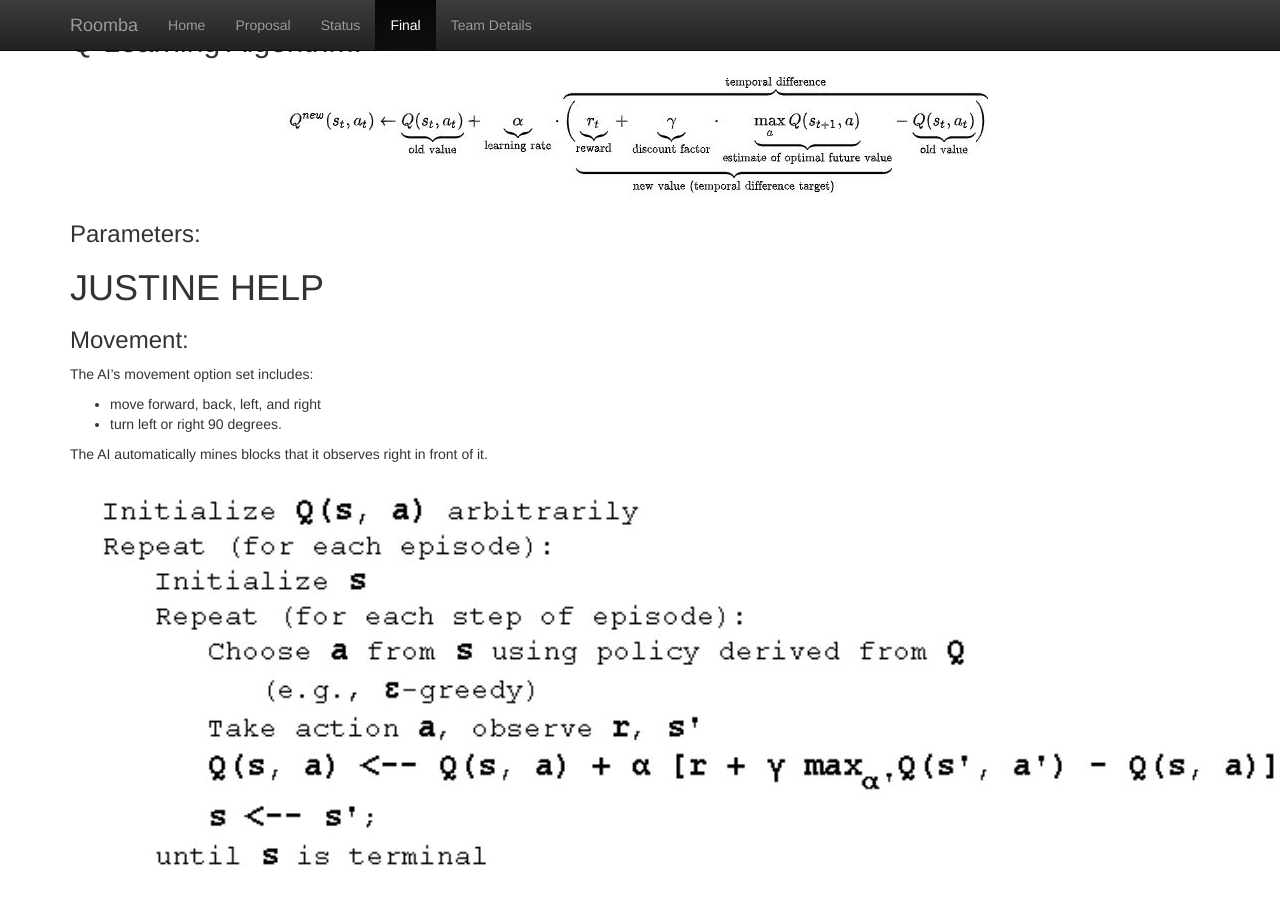
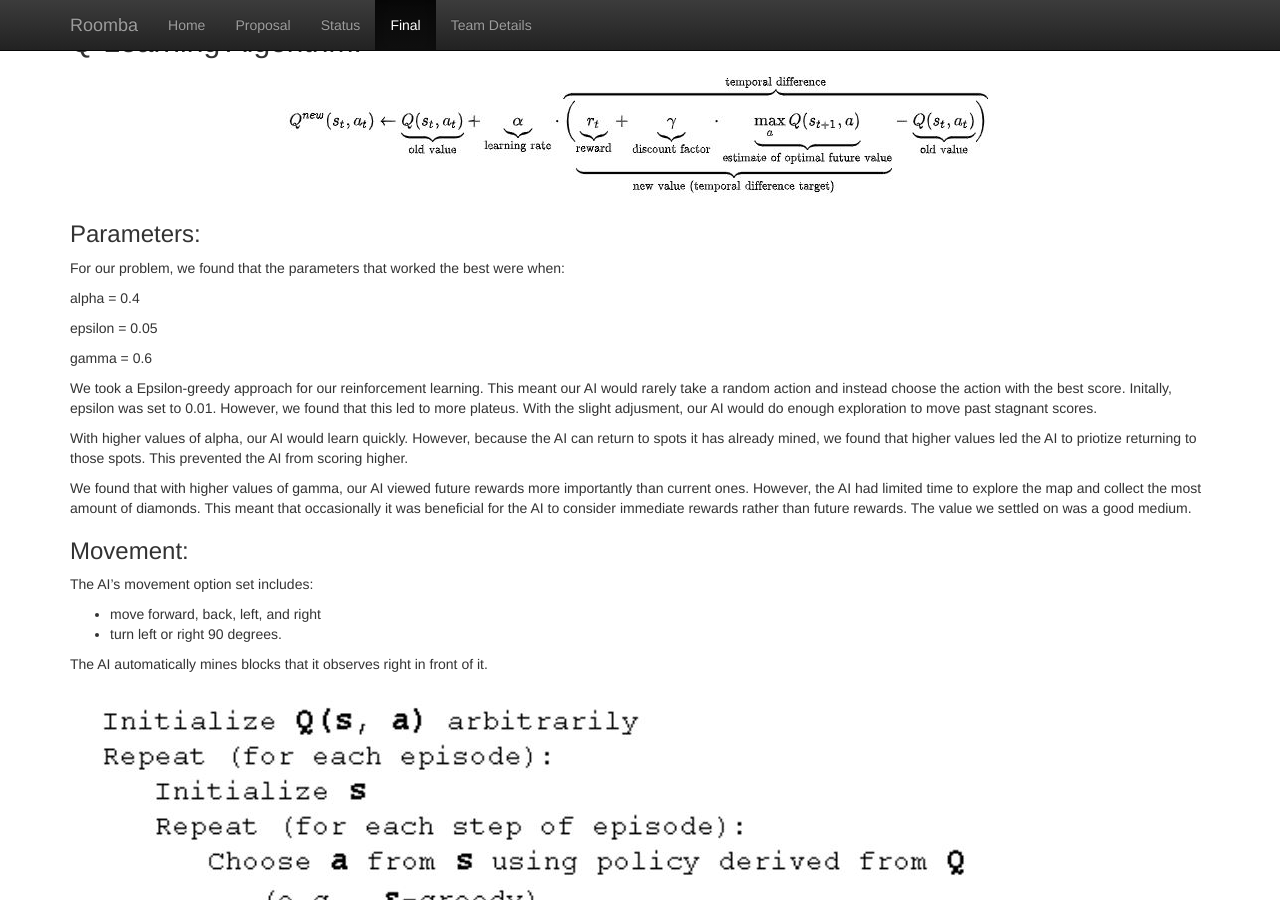
Before and after one commit to ingfong/Roomba, a Jekyll site: the page built from docs/final.md, in a window 1280 px wide and 900 px high, scrolled down 1948 px. Built offline with Jekyll 4.4.1, drawn with Linux system fonts in a browser that asks for light colours.

Commit message:
parameter explinations

```diff
--- a/docs/final.md
+++ b/docs/final.md
@@ -29,7 +29,16 @@ We tried one q-learning approach and two baselines, described below:
 </p>
 
 ### Parameters:
-# JUSTINE HELP
+For our problem, we found that the parameters that worked the best were when:
+  <p> alpha = 0.4</p>
+  <p> epsilon = 0.05 </p>
+  <p> gamma = 0.6 </p>
+
+We took a Epsilon-greedy approach for our reinforcement learning. This meant our AI would rarely take a random action and instead choose the action with the best score. Initally, epsilon was set to 0.01. However, we found that this led to more plateus. With the slight adjusment, our AI would do enough exploration to move past stagnant scores.
+
+With higher values of alpha, our AI would learn quickly. However, because the AI can return to spots it has already mined, we found that higher values led the AI to priotize returning to those spots. This prevented the AI from scoring higher.
+
+We found that with higher values of gamma, our AI viewed future rewards more importantly than current ones. However, the AI had limited time to explore the map and collect the most amount of diamonds. This meant that occasionally it was beneficial for the AI to consider immediate rewards rather than future rewards. The value we settled on was a good medium.
 
 ### Movement:
 The AI's movement option set includes:
```
